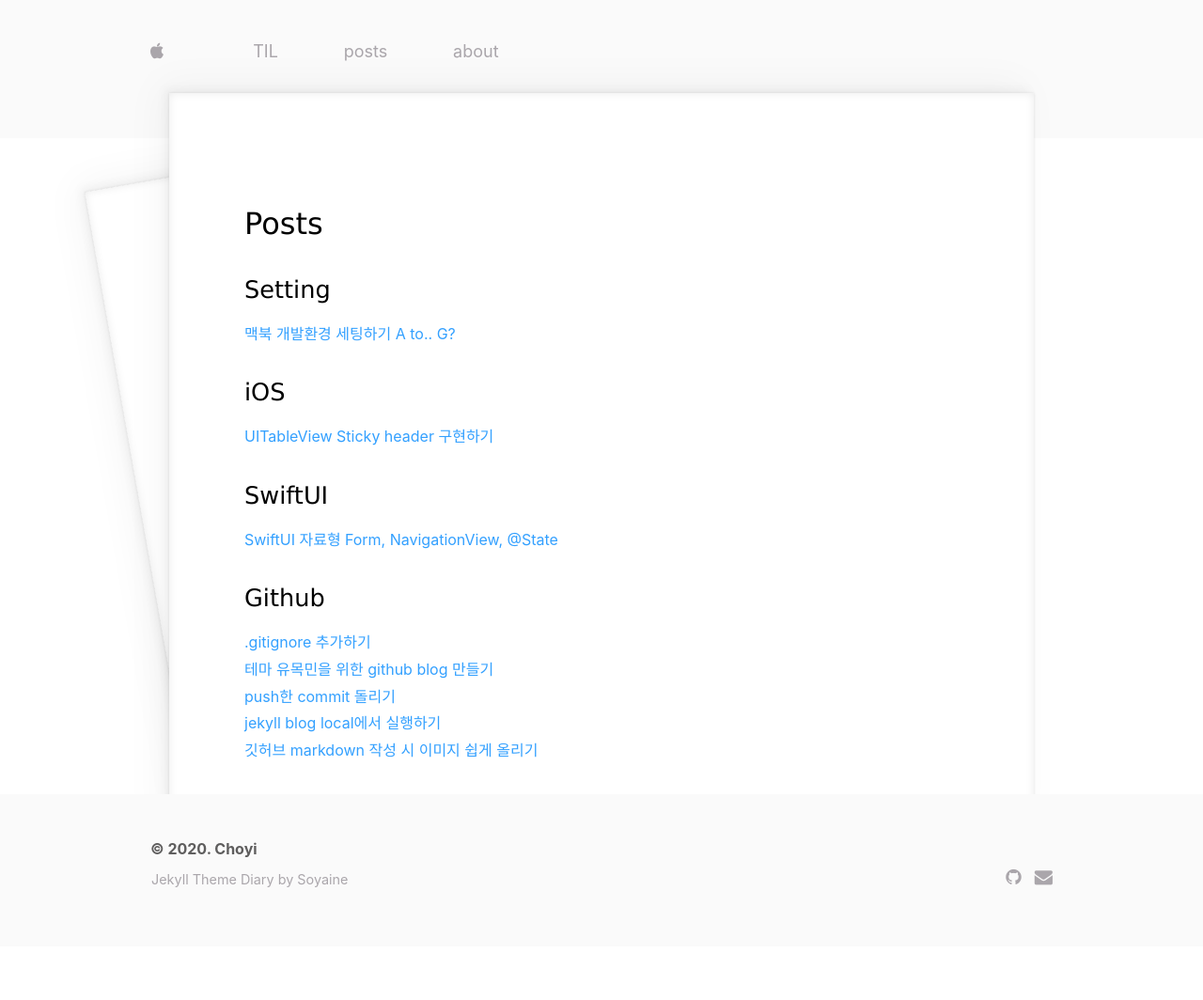
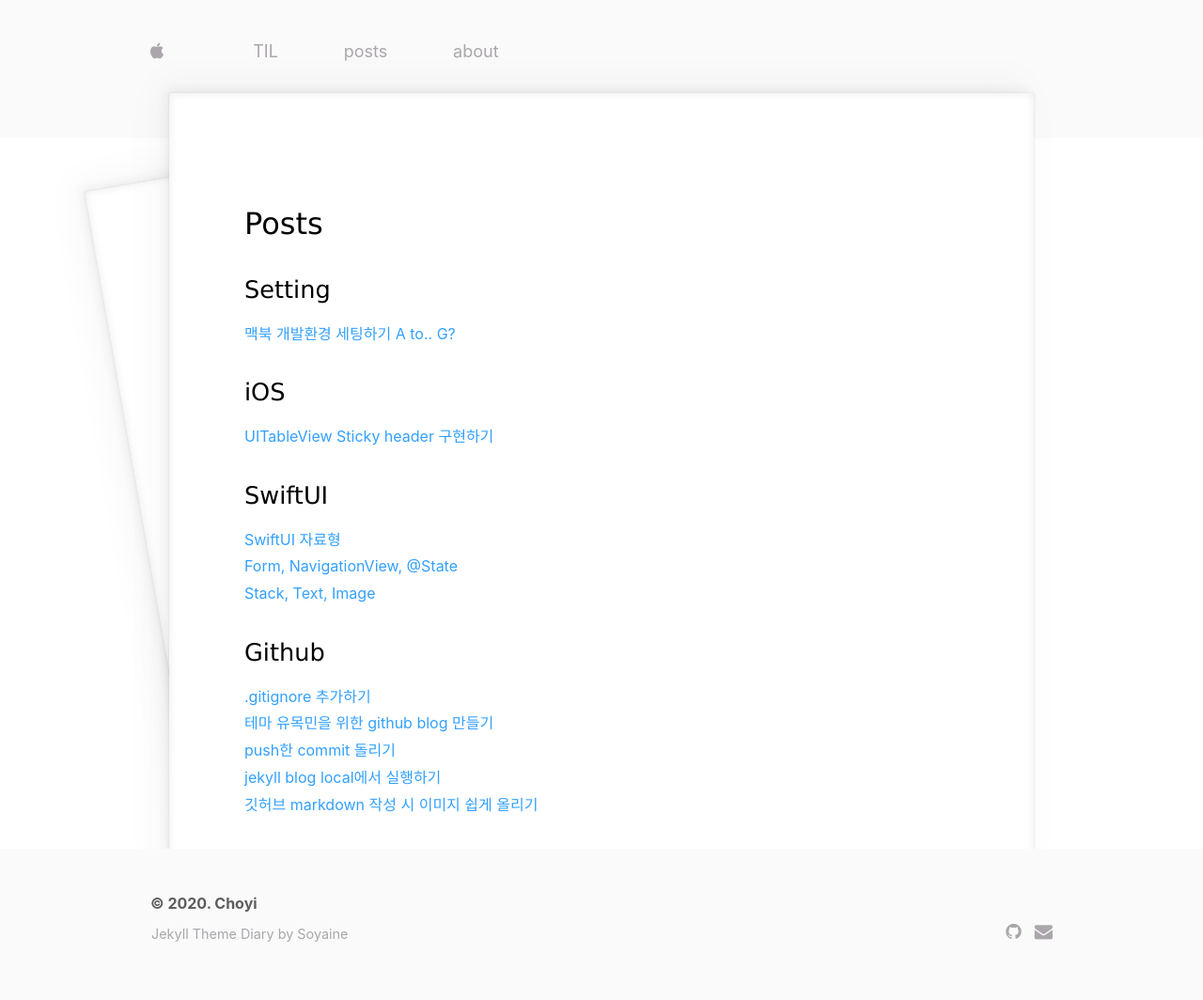
Before and after one commit to jeongchoyi/jeongchoyi.github.io, a Jekyll site: the page built from devpost/index.html, in a window 1280 px wide. Shown: the whole page at 94% size. Built offline with Jekyll 4.4.1, drawn with Linux system fonts in a browser that asks for light colours; some web fonts are replaced; before the commit the page ends 1007 px from its top, so only the background shows below that.

Commit message:
add link

```diff
--- a/devpost/index.html
+++ b/devpost/index.html
@@ -9,8 +9,9 @@ title: choyi
 <h3>iOS</h3>
 <a href="https://iamcho2.github.io/2020/11/02/uitableview-sticky-header">UITableView Sticky header 구현하기</a>
 <h3>SwiftUI</h3>
-<a href="https://iamcho2.github.io/2020/11/03/swiftui-data-types">SwiftUI 자료형</a>
-<a href="https://iamcho2.github.io/2020/11/03/swiftui-form-navigationview-state">Form, NavigationView, @State</a>
+<a href="https://iamcho2.github.io/2020/11/03/swiftui-data-types">SwiftUI 자료형</a><br>
+<a href="https://iamcho2.github.io/2020/11/03/swiftui-form-navigationview-state">Form, NavigationView, @State</a><br>
+<a href="https://iamcho2.github.io/2020/11/04/swiftui-stack-text-image">Stack, Text, Image</a>
 
 <h3>Github</h3>
 <a href="https://iamcho2.github.io/2020/10/04/til">.gitignore 추가하기</a><br>
```
